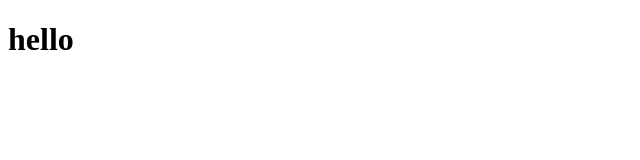
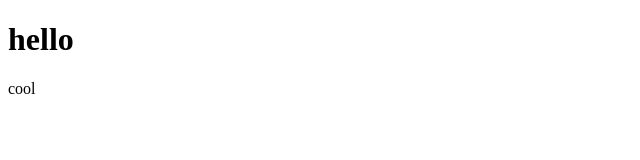
Before and after one commit to loanTranduy/methodo, a plain HTML site: page index.html in a window 1280 px wide. Shown: the full height of the page, 0-640 px from the left. Drawn offline with Linux system fonts and the light colour scheme.

Commit message:
modification footer

```diff
--- a/index.html
+++ b/index.html
@@ -15,6 +15,6 @@
         <section></section>
         <section></section>
     </main>
-    <footer></footer>
+    <footer>cool</footer>
 </body>
 </html>
```
